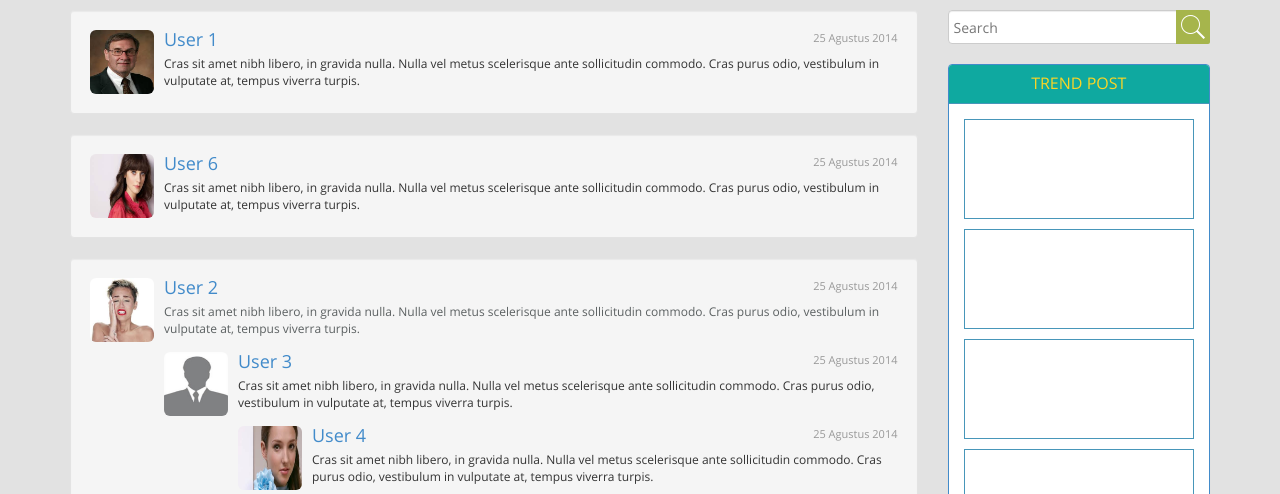
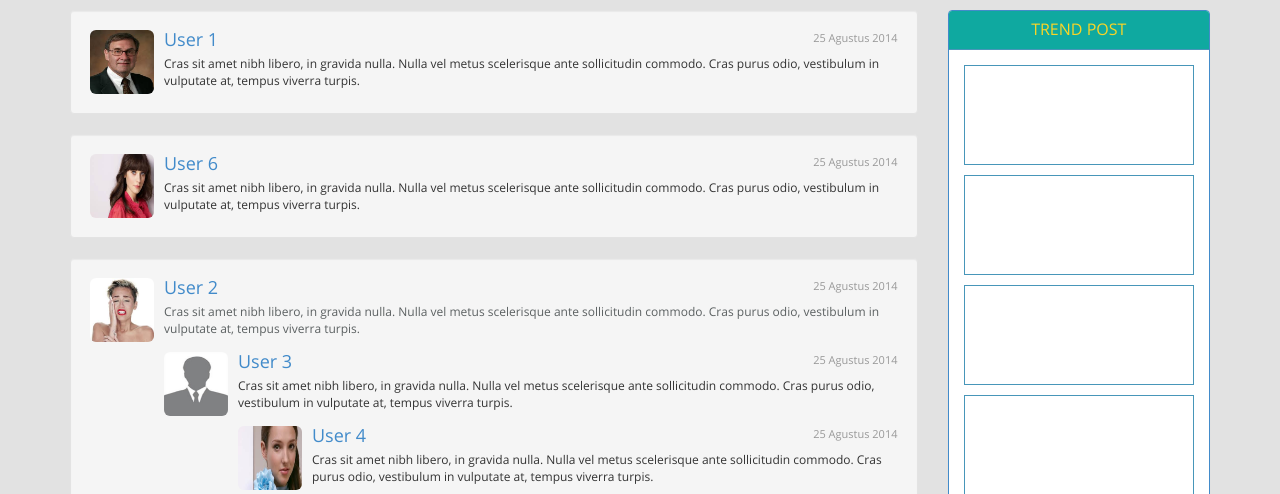
Before and after one commit to fandhi/alumni, a PHP site: page / in a window 1280 px wide. Shown: the part 53-547 px from the top of the page. Run offline with PHP 8.4, Linux system fonts and the light colour scheme.

Commit message:
- hapus form search - edit kondisi saat di page login, muncul link register

```diff
--- a/inc_header.php
+++ b/inc_header.php
@@ -52,7 +52,7 @@ $url = "http://".$_SERVER['SERVER_NAME'] . "/alumni/";
                             <!--end profileMenu-->
                             <ul id="profileMenu" class="nav navbar-nav navbar-right">
                                 <?php if($page == "index" || $page == "register") echo '<li><a href="'.$url.'log-in.php">Log In</a></li>';?>
-                                <?php if($page == "index") echo '<li><a href="'.$url.'register.php">Register</a></li>';?>
+                                <?php if($page == "index" || $page = "log-in") echo '<li><a href="'.$url.'register.php">Register</a></li>';?>
                                 <?php if($page == "home"|| $page == "profile") echo '<li><a href="'.$url.'profile.php">Nama User yang panjang</a></li>
                                     <li><a href="'.$url.'">Log Out</a></li>';?>
                             </ul>
--- a/index.php
+++ b/index.php
@@ -103,14 +103,6 @@ include 'inc_header.php';
                 </ul>
             </div>
             <div id="trendPost" class="col-sm-12 col-md-3 col-lg-3 omega">
-                <form class="form tp_search search" action="" method="" role="form">
-                    <div class="form-group">
-                        <div class="col-xs-12 col-sm-12 col-md-12 prefix-0">
-                            <input class="form-control" type="text" placeholder="Search" />
-                        </div>
-                        <input type="image" src="<?php echo $url ?>images/material/searchButton.png" />
-                    </div>
-                </form>
                 <div class="trend_post panel panel-primary">
                     <div class="tp_title panel-heading">
                         <h3 class="panel-title">Trend Post</h3>
```
